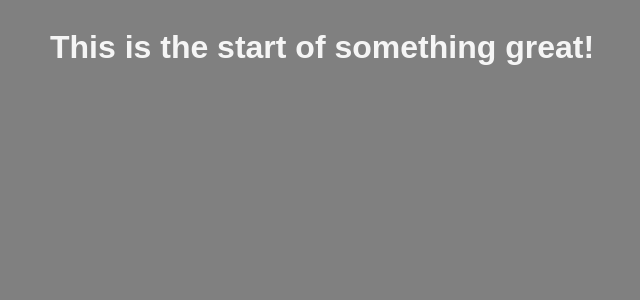
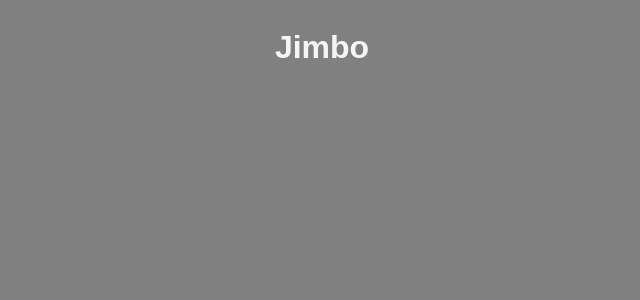
Before and after one commit to TomHerrmann/project-template, a React app: page / in a window 1280 px wide. Shown: the top 300 px of the page, without its empty margins (318-958 px from the left). Built offline with nearby package versions, Linux system fonts and the light colour scheme; the HTML template or start-up script is replaced by a standard one.

Commit message:
creating jim's branch

```diff
--- a/src/App.jsx
+++ b/src/App.jsx
@@ -1,30 +1,9 @@
-import React, { useEffect } from 'react';
-import { useDispatch, useSelector } from 'react-redux';
-import { appLoading } from './actions/actions';
-
-import LoadingSpinner from './components/LoadingSpinner.jsx';
+import React from 'react';
 
 const App = () => {
-  const { isLoading } = useSelector((state) => ({ ...state.appReducer }));
-  const dispatch = useDispatch();
-
-  useEffect(() => {
-    setTimeout(() => {
-      dispatch(appLoading(false));
-    }, 250);
-  }, []);
-
-  const renderContent = () => {
-    return isLoading ? (
-      <LoadingSpinner />
-    ) : (
-      <h1>This is the start of something great!</h1>
-    );
-  };
-
   return (
     <div className="app">
-      <div className="container">{renderContent()}</div>
+      <h1>Jimbo</h1>
     </div>
   );
 };
--- a/src/__testHelpers__/storeFixture.js
+++ /dev/null
@@ -1,5 +0,0 @@
-const store = {
-  isLoading: false,
-};
-
-export default store;
--- a/src/actions/actions.js
+++ /dev/null
@@ -1,6 +0,0 @@
-import { APP_LOADING } from '../constants/actionTypes';
-
-export const appLoading = (isLoading) => ({
-  type: APP_LOADING,
-  payload: isLoading,
-});
--- a/src/components/LoadingSpinner.jsx
+++ /dev/null
@@ -1,15 +0,0 @@
-import React from 'react';
-
-const LoadingSpinner = () => {
-  return (
-    // animated spinner source - https://loading.io/css/
-    <div className="loading-spinner">
-      <div></div>
-      <div></div>
-      <div></div>
-      <div></div>
-    </div>
-  );
-};
-
-export default LoadingSpinner;
--- a/src/constants/actionTypes.js
+++ /dev/null
@@ -1 +0,0 @@
-export const APP_LOADING = 'APP_LOADING';
--- a/src/index.js
+++ b/src/index.js
@@ -1,20 +1,13 @@
 import React from 'react';
 import { render } from 'react-dom';
-import { Provider } from 'react-redux';
-import store from './store';
 import './style.css';
 
 import App from './App.jsx';
 
-render(
-  <Provider store={store}>
-    <App />
-  </Provider>,
-  document.querySelector('#root')
-);
+render(<App />, document.querySelector('#root'));
 
 if (module.hot) {
-  module.hot.accept(App, function() {
+  module.hot.accept(App, function () {
     console.log('Accepting the updated App module!');
   });
 }
--- a/src/reducers/appReducer.js
+++ /dev/null
@@ -1,22 +0,0 @@
-import { APP_LOADING } from '../constants/actionTypes';
-
-const initialState = {
-  isLoading: true,
-};
-
-const appReducer = (state = initialState, action) => {
-  switch (action.type) {
-    case APP_LOADING: {
-      const isLoading = action.payload;
-
-      return {
-        ...state,
-        isLoading,
-      };
-    }
-    default:
-      return state;
-  }
-};
-
-export default appReducer;
--- a/src/reducers/index.js
+++ /dev/null
@@ -1,6 +0,0 @@
-import { combineReducers } from 'redux';
-import appReducer from './appReducer';
-
-export default combineReducers({
-  appReducer,
-});
--- a/src/store.js
+++ /dev/null
@@ -1,9 +0,0 @@
-import { applyMiddleware, compose, createStore } from 'redux';
-import thunk from 'redux-thunk';
-import rootReducer from './reducers/index';
-
-const composeEnhancer = window.__REDUX_DEVTOOLS_EXTENSION_COMPOSE__ || compose;
-
-const store = createStore(rootReducer, composeEnhancer(applyMiddleware(thunk)));
-
-export default store;
```
Also changed, not shown: src/__testHelpers__/mockStore.js (deleted, +0 -13 lines), src/reducers/reducer.js (deleted, +0 -22 lines), 2 other files (tests, documents, lock files or other folders).
